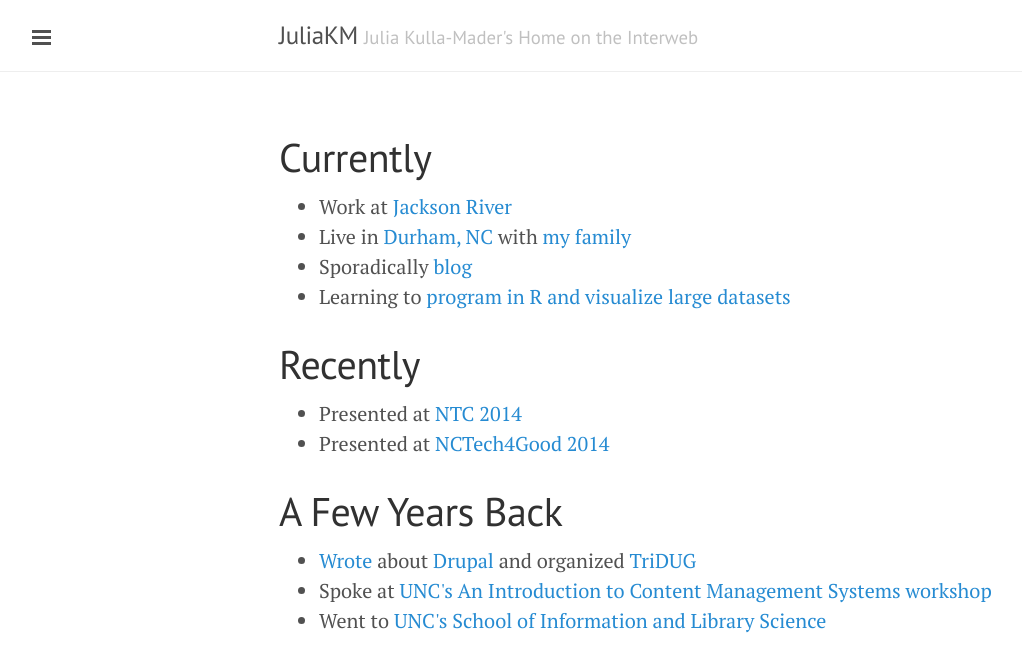
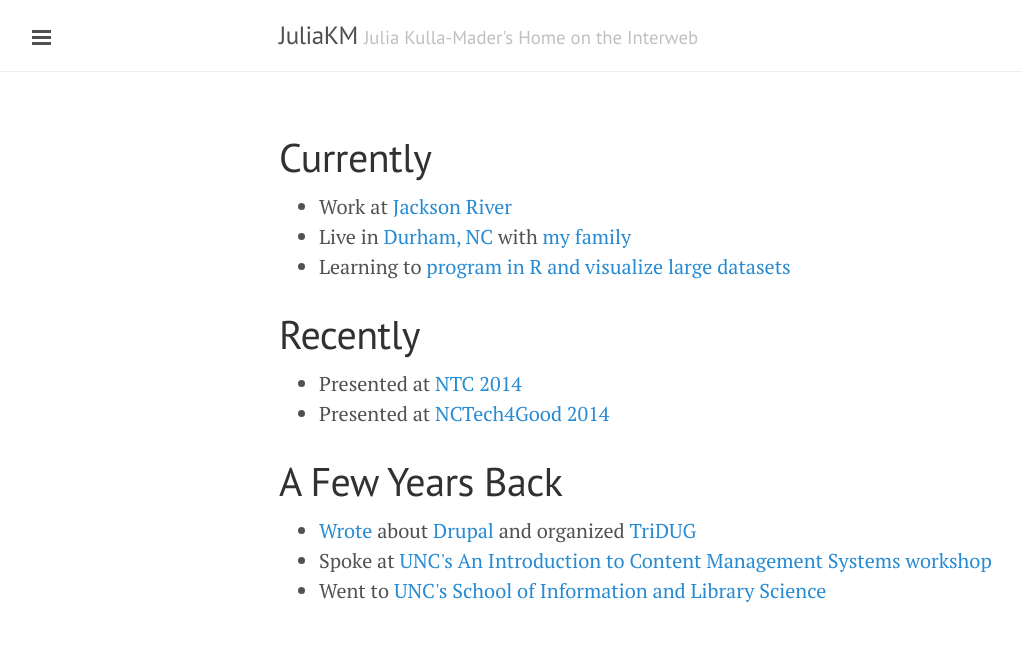
Before and after one commit to juliakm/old.juliakm.github.io, a Jekyll site: the page built from index.html, in a window 1280 px wide. Shown: the top 672 px of the page, without its empty margins (1-1023 px from the left). Built offline with Jekyll 4.4.1, drawn with Linux system fonts in a browser that asks for light colours; Markdown is read by kramdown in place of the engine named in the settings; the list of posts is cut into pages by our own code; a file with an impossible date is left out.

Commit message:
modifying index page

```diff
--- a/index.html
+++ b/index.html
@@ -4,11 +4,11 @@
 published: true
 ---
 
+
 <h1>Currently</h1>
 <ul class="posts">
 <li>Work at <a href="http://jacksonriver.com">Jackson River</a></li>
 <li>Live in <a href="http://durhamnc.gov/Pages/Home.aspx">Durham, NC</a> with <a href="https://www.flickr.com/photos/juliakm/15915433431/">my family</a></li>
-<li>Sporadically <a href="http://juliagoolia.tumblr.com">blog</a>
 <li>Learning to <a href="https://github.com/juliakm?tab=repositories">program in R and visualize large datasets</a></li>
   </ul>
 
```
